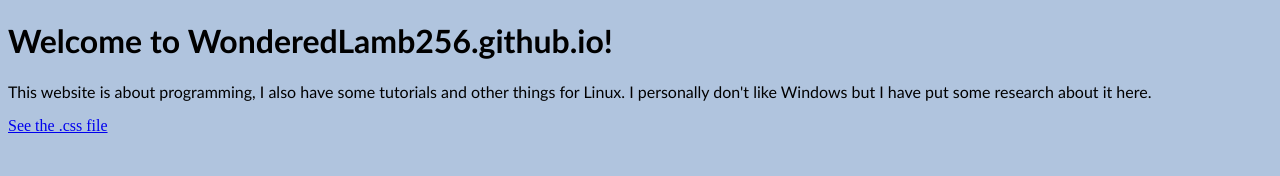
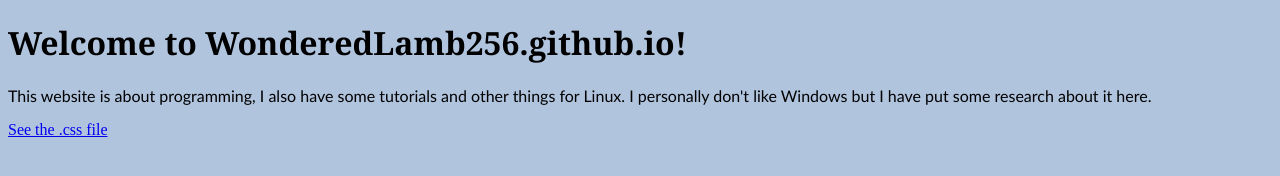
Before and after one commit to WonderedLamb256/WonderedLamb256.github.io, a plain HTML site: page index.html in a window 1280 px wide. Drawn offline with Linux system fonts and the light colour scheme.

Commit message:
Update main.css

```diff
--- a/main.css
+++ b/main.css
@@ -3,8 +3,8 @@ body {
       color: black;
 }
 p {
-     font-family: "Trebuchet MS", "Helvetica", sans-serif
+     font-family: "Trebuchet MS", "Helvetica", sans-serif;
 }
 h1 {
-     font-family: "Trebuchet MS", "Helvetica", sans-serif
+     font-family: "Georgia", "Helvetica", sans-serif;
 }
```
